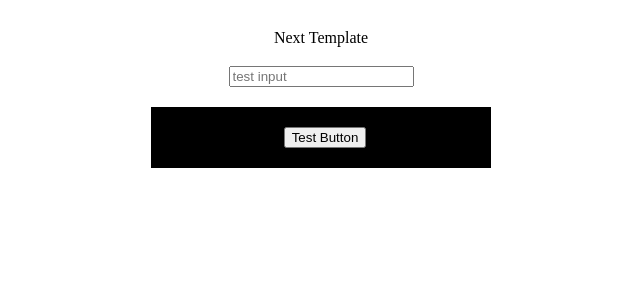
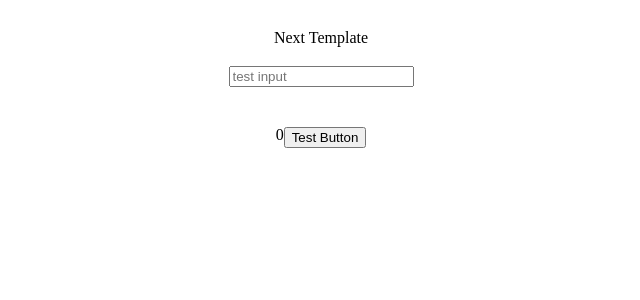
Before and after one commit to Oizys18/nextjs-template, a Next.js app: page / in a window 1280 px wide. Shown: the top 300 px of the page, without its empty margins (319-959 px from the left). Built offline with nearby package versions, Linux system fonts and the light colour scheme.

Commit message:
[Add] test codes

```diff
--- /dev/null
+++ b/src/components/testButton/button.style.ts
@@ -0,0 +1,12 @@
+import styled from 'styled-components';
+
+export const Wrapper = styled.div`
+  all: unset;
+  width: 30rem;
+  display: flex;
+  padding: 2rem;
+  margin: 0 auto;
+  justify-content: center;
+  /* preload css */
+  background-color: ${(props) => props.theme.color.white};
+`;
--- a/src/components/testButton/index.tsx
+++ b/src/components/testButton/index.tsx
@@ -1,26 +1,17 @@
 import { useRecoilState } from 'recoil';
-import styled from 'styled-components';
+
 import { buttonStore } from './button.store';
+import * as SC from './button.style';
 
 function TestButton() {
   const [value, setValue] = useRecoilState(buttonStore);
+
   return (
-    <Wrapper>
+    <SC.Wrapper>
       {value}
       <button onClick={() => setValue((prev) => prev + 1)}>Test Button</button>
-    </Wrapper>
+    </SC.Wrapper>
   );
 }
 
 export default TestButton;
-
-const Wrapper = styled.div`
-  all: unset;
-  width: 30rem;
-  display: flex;
-  padding: 2rem;
-  margin: 0 auto;
-  justify-content: center;
-  /* preload css */
-  background-color: ${(props) => props.theme.color.black};
-`;
```
Also changed, not shown: src/api/test/index.ts (+1 -0 lines), src/api/test/model.ts (+0 -10 lines).
